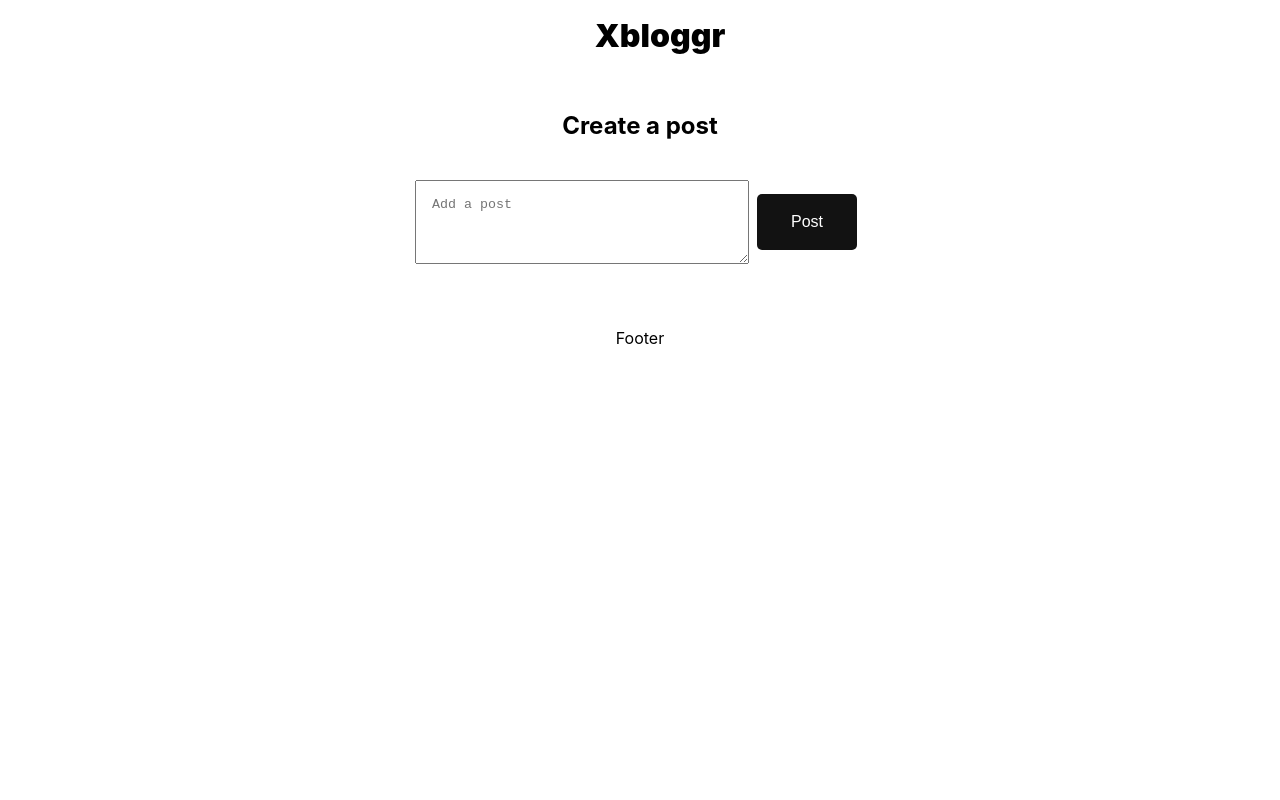
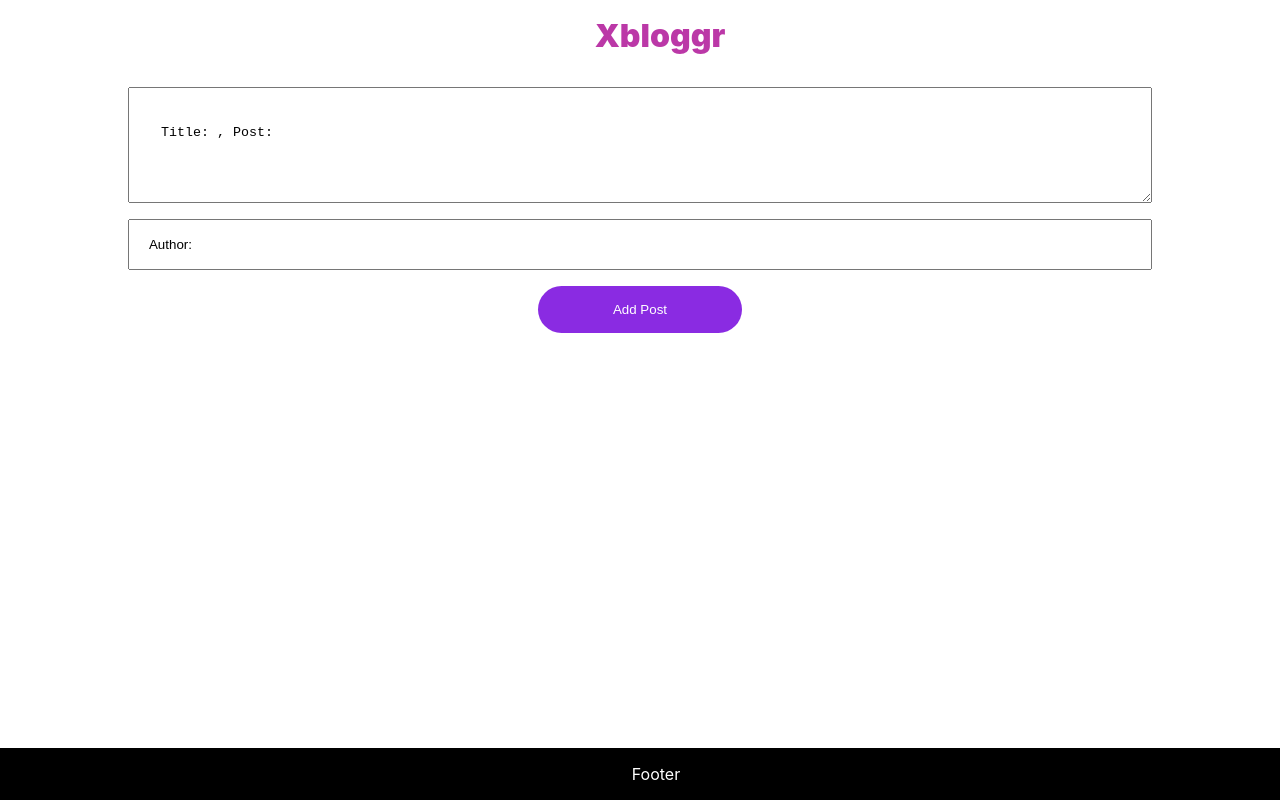
Before and after one commit to EmmaTheDev01/react_blogposting_app, a React (Create React App) app in the folder demoblog/: page / in a window 1280 px wide. Built offline with nearby package versions, Linux system fonts and the light colour scheme.

Commit message:
Initial commit

```diff
--- a/demoblog/src/Components/Blog.js
+++ b/demoblog/src/Components/Blog.js
@@ -1,34 +1,43 @@
 import React, { useState } from "react";
 import "./styles.css";
 const Blog = () => {
-  const [text, setText] = useState();
-  const handleSubmit = (e) => {
-    e.preventDefault();
-    console.log(text);
-    React.createElement("div", { className: "read_section" }, text);
-  };
+  const [Post,setPost] = useState(["Title: ", " Post:"]);
+  const [author,setAuthor] = useState([" Author:"]);
+  const [items,setItems] = useState([]);
+
+  const addItem = () => {
+    if(!Post){
+      alert("The Post form must be filled");
+    }
+    const item = {
+      id: Math.floor(Math.random() * 1000),
+      value: [Post, author]
+    };
+    setItems(oldList =>[...oldList,item]);
+    setPost("");
+    console.log(Post);
+    console.log(items);
+  }
+
+  const deleteItem = (id) => {
+    const newArray = items.filter(item => item.id !== id);
+    setItems(newArray);
+
+  }
   return (
-    <div>
-      <div className="container">
-        <div className="post_section">
-          <h5>Create a post</h5>
-          <form className="inputs" onSubmit={handleSubmit}>
-            <textarea
-              className="post_text"
-              placeholder="Add a post"
-              name="blog"
-              onChange={(e) => setText(e.target.value)}
-            ></textarea>
-            <button type="submit" className="post_btn" onClick={handleSubmit}>
-              Post
-            </button>
-          </form>
-        </div>
-      </div>
-      <div className="read_section">
-        <p className="post_content">{text}</p>
-      </div>
+    <div className="container">
+    <textarea className='post' placeholder='Enter Post name' value={Post} onChange = {e => setPost(e.target.value)}> </textarea>
+    <input className='author' placeholder='Enter Author name' value={author} onChange = {e => setAuthor(e.target.value)} />
+    <button className='add_btn' onClick={() => addItem()}>Add Post</button>
+
+    <div className="display_post">
+     {items.map(item => {
+       return (
+         <p className='list_of_Posts' key={item.id}>{item.value}<button className='delete_btn' onClick={() => deleteItem(item.id)}>Delete</button></p>
+       )
+     })}
     </div>
+   </div>
   );
 };
 
--- a/demoblog/src/Components/Footer.js
+++ b/demoblog/src/Components/Footer.js
@@ -1,8 +1,9 @@
 import React from 'react'
+import './styles.css'
 
 const Footer = () => {
   return (
-    <div>Footer</div>
+    <div className='footer'>Footer</div>
   )
 }
 
--- a/demoblog/src/Components/styles.css
+++ b/demoblog/src/Components/styles.css
@@ -9,55 +9,58 @@
     list-style-type: none;
     font-size: 2rem;
     font-weight: 900;
+    color:rgba(182, 42, 161, 0.932);
 }
 .container{
-  display: flex;
-  justify-content: center;
-  align-items: center;
-  flex-wrap: wrap;
+    display: flex;
+    flex-wrap: wrap;
+    justify-content: center;
+    align-items: center;
+    padding: 1rem;
+    width: 80%;
+    margin-left: auto;
+    margin-right: auto;
 }
-.post_section{
-
-    display: block;
-    width: 60%;
-}
-.post_section h5{
-    font-size: 1.5rem;
-
-}
-.inputs{
+.post{
     display: flex;
     justify-content: center;
     align-items: center;
+    flex-wrap: wrap;
+    width: 100%;
+    height: 50px;
+    padding: 2rem;
+    line-height: 2;
 }
-.post_text{
-    width: 300px;
-    height: 50px;
+.post::first-word{
+    color: rgba(182, 42, 161, 0.932);
+}
+.author{
+    position: relative;
+    display: block;
+    width: 100%;
+    margin-top: 1rem;
     padding: 1rem;
 }
-.post_btn{
-    width: 100px;
-    height: 56px;
+.add_btn{
+    display: block;
+    padding: 1rem;
+    margin: 1rem;
+    width: 20%;
+    background-color: blueviolet;
+    color: white;
+    border: none;
     cursor: pointer;
-    background-color: #121212 !important;
+    border-radius: 30px;
+}
+.add_btn:hover{
+    background-color: #000;
+}
+.footer{
+    display: block;
+    bottom: 0px;
+    position: fixed;
+    width: 100%;
+    padding: 1rem;
+    background-color: #000;
     color: #fff;
-    font-size: 1rem;
-    font-weight: 500;
-    border: none;
-    margin: .5rem;
-    border-radius: 5px;
 }
-.post_btn:hover{
-    background-color: #fff !important;
-    color: #121212;
-    border: 1px solid #121212;
-}
-.post_content{
-    margin-left: auto;
-    margin-right: auto;
-    display: flex;
-    justify-content: center;
-    align-items: center;
-    width: 70%;
-    padding: 1rem;
-}
```
Also changed, not shown: demoblog/src/Components/BlogResult.js (deleted, +0 -16 lines), demoblog/src/Components/PostBlog.js (deleted, +0 -19 lines).
